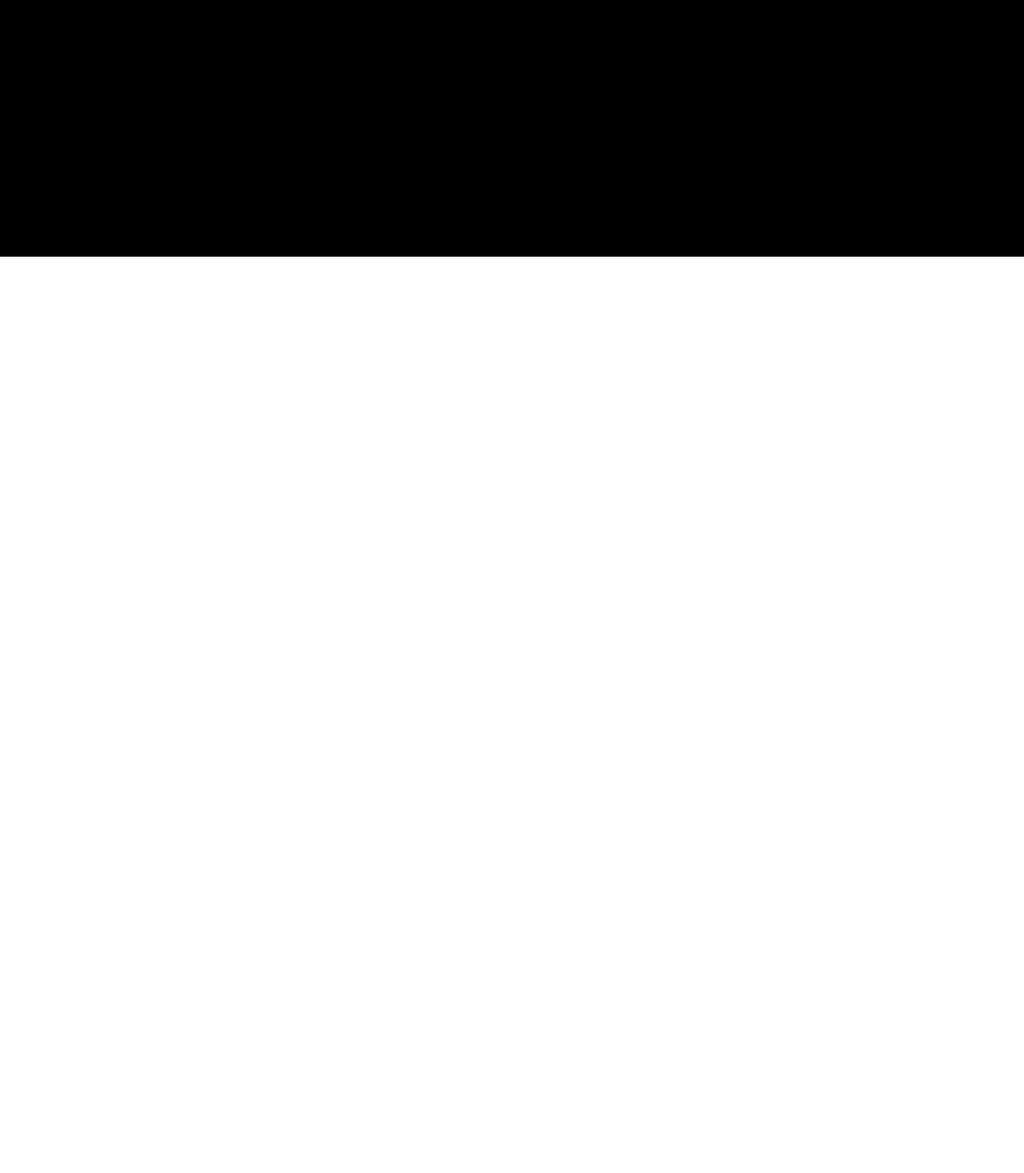
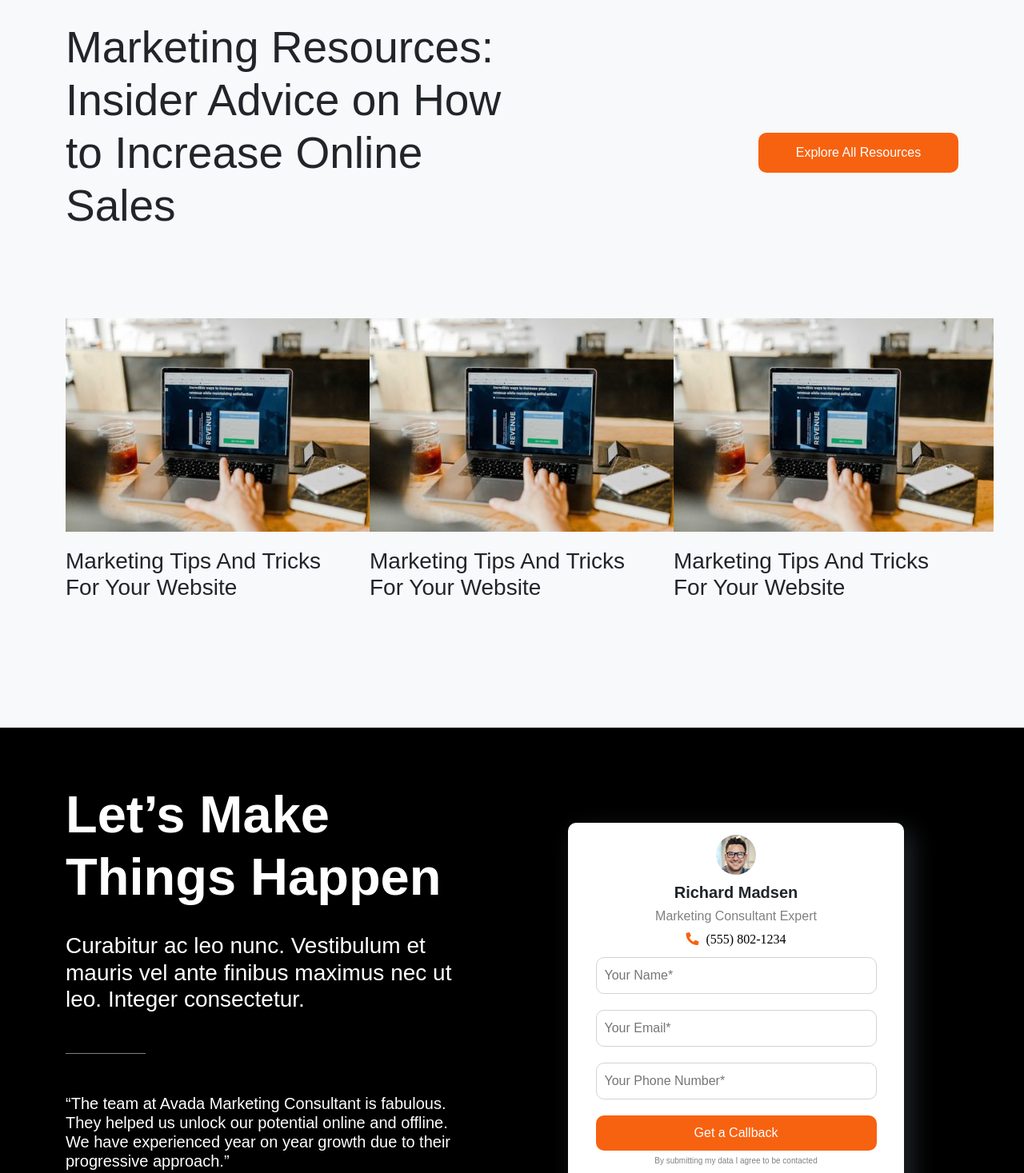
Before and after one commit to FedericoCaf/proj-html-vuejs, a Vue app: page / in a window 1280 px wide. Shown: the part 7438-8905 px from the top of the page at 80% size. Before the commit the page ends 7759 px from the top, so only its background shows below. Built offline with nearby package versions, Linux system fonts and the light colour scheme; a small style sheet from the web is missing.

Commit message:
static-site-desktop-ok

```diff
--- a/public/index.html
+++ b/public/index.html
@@ -5,7 +5,7 @@
     <meta http-equiv="X-UA-Compatible" content="IE=edge">
     <meta name="viewport" content="width=device-width,initial-scale=1.0">
     <link rel="icon" href="<%= BASE_URL %>favicon.ico">
-    <link rel="stylesheet" href="https://cdnjs.cloudflare.com/ajax/libs/font-awesome/5.10.1/css/all.min.css" integrity="sha512-9my9Mb2+0YO+I4PUCSwUYO7sEK21Y0STBAiFEYoWtd2VzLEZZ4QARDrZ30hdM1GlioHJ8o8cWQiy8IAb1hy/Hg==" crossorigin="anonymous" referrerpolicy="no-referrer" />
+    <link rel="stylesheet" href="https://cdnjs.cloudflare.com/ajax/libs/font-awesome/5.14.0/css/all.min.css" integrity="sha512-1PKOgIY59xJ8Co8+NE6FZ+LOAZKjy+KY8iq0G4B3CyeY6wYHN3yt9PW0XpSriVlkMXe40PTKnXrLnZ9+fkDaog==" crossorigin="anonymous" referrerpolicy="no-referrer" />
     <title><%= htmlWebpackPlugin.options.title %></title>
   </head>
   <body>
--- a/src/components/Footer.vue
+++ b/src/components/Footer.vue
@@ -1,9 +1,99 @@
 <template>
 
 <footer>
+  <div class="container-jumbo">
+      <div class="container">
+        <div class="row inner-container d-flex align-items-center">
+            <div class="jumbo-left col-6">
+              <h1>Let’s Make Things Happen</h1>
+              <h4>Curabitur ac leo nunc. Vestibulum et mauris vel ante finibus maximus nec ut leo. Integer consectetur.</h4>
 
-</footer>
+              <div class="fc-line"></div>
+              <h5> “The team at Avada Marketing Consultant is fabulous. They helped us unlock our potential online and offline. We have experienced year on year growth due to their progressive approach.”</h5>
+              <h4>George Anderson</h4>
+              <p>Digitalbox CEO</p>
 
+            </div>
+
+            <div class="jumbo-right col-6">
+               <div class="contact-card">
+                 <div class="img-card-top">
+                    <img src="../assets/img/marketing-consultant-expert.jpg" alt="consultant">
+                 </div>
+                    <h5> <strong>Richard Madsen</strong> </h5>
+                    <h6>Marketing Consultant Expert</h6>
+                    <a href="#"> <i class="fas fa-phone-alt"> <span> (555) 802-1234 </span> </i></a>
+
+                    <input type="text" placeholder="Your Name*">
+                    <input type="text" placeholder="Your Email*">
+                    <input type="text" placeholder="Your Phone Number*">
+                    <button class="fc-callback"> Get a Callback </button>
+                    <p>By submitting my data I agree to be contacted</p>
+
+               </div>
+            </div>
+        </div>
+      </div>
+   </div>
+   <div class="container bottom-footer">
+     <div class="row">
+       <div class="col-5 container-footer-left d-flex flex-column justify-content-between">
+         <div class="footer-left-top">
+            <h2>Grow Your Online Business Strategically, and Improve Customer Retention.</h2>
+            <div class="fc-social d-flex">
+              <i class="fab fa-facebook-f"></i>
+              <i class="fab fa-twitter"></i>
+              <i class="fab fa-instagram"></i>
+              <i class="fab fa-youtube"></i>
+              <i class="fab fa-linkedin"></i>
+              <i class="fab fa-tiktok"></i>
+            </div>
+         </div>
+
+          <p>© 2021 • Avada Consultant • Powered by WordPress</p>
+
+       </div>
+
+       <div class="col-7">
+         <div class="row">
+           <div class="col-3 container-footer-right d-flex flex-column justify-content-between">
+             <ul>
+               <li> <strong>Services</strong></li>
+               <li>Marketing Plan</li>
+               <li>Sales development</li>
+               <li>Digital Marketing</li>
+               <li>Pricing</li>
+               <li>Wht Us</li>
+               <li>Cases Studies</li>
+             </ul>
+             <p>Call Us (555) 802-1234</p>
+           </div>
+           <div class="col-3 container-footer-right d-flex flex-column justify-content-between">
+             <ul>
+              <li> <strong>Resources</strong></li>
+               <li>Learning Center</li>
+               <li>Video Tutorial</li>
+               <li>Customers</li>
+               <li>Blog</li>
+             </ul>
+             <p></p>
+           </div>
+           <div class="col-3 container-footer-right d-flex flex-column justify-content-between">
+             <ul>
+                <li> <strong>Company</strong></li>
+               <li>Who We Are</li>
+               <li>Contact Us</li>
+               <li>Careers</li>
+             </ul>
+             <p>info@yourcompany.com</p>
+           </div>
+         </div>
+       </div>
+     </div>
+   </div>
+
+
+ </footer>
 </template>
 
 <script>
@@ -13,11 +103,135 @@ export default {
 </script>
 
 <style lang="scss" scoped>
+@import '../assets/style/vars.scss';
 
- footer{
-   margin-top: 100px;
-   height: 500px;
-   background-color: black;
- }
+
+.container-jumbo{
+  padding: 70px;
+  background-color: black;
+
+}
+
+.jumbo-left{
+  padding-right: 50px;
+  color: white;
+   .fc-btn-our-services{
+     border: none;
+     margin-top: 20px;
+     border-radius: 15px;
+     background-color: white;
+     color: black;
+     padding: 15px;
+     width: 300px;
+     font-size: 25px;
+      i{
+        margin-left: 5px;
+      }
+   }
+   h1{
+     font-size: 65px;
+     font-weight: 700;
+     color: white;
+   }
+   h4{
+     font-size: 28px;
+     margin: 30px 0;
+   }
+
+   .fc-line{
+     margin-top: 50px;
+     margin-bottom: 50px;
+     height: 1px;
+     background-color:gray;
+     width: 100px;
+   }
+}
+
+.jumbo-right{
+  padding-left: 70px;
+}
+
+.contact-card{
+  height: 520px;
+  width: 420px;
+  border-radius: 10px;
+  text-align: center;
+  padding: 15px;
+  background-color:white;
+  box-shadow: 10px 10px 30px;
+   .fa-phone-alt{
+          color: $primary-color;
+           span{
+             padding-left: 5px;
+             color: black;
+             font-weight: 400;
+           }
+        }
+   p:last-child{
+    font-size: 10px;
+    margin-top: 5px;
+    color: gray;
+    }
+    h6{
+      color: gray;
+    }
+   input{
+     width: 90%;
+     padding: 10px;
+     border: 1px solid lightgrey;
+     border-radius: 10px;
+     margin: 10px;
+     outline: none;
+   }
+   .fc-callback{
+     width: 90%;
+     margin-top: 10px;
+     padding: 10px;
+     border: none;
+     border-radius: 10px;
+     background-color: $primary-color;
+     color: white;
+   }
+   .img-card-top{
+     height: 50px;
+     width: 100%;
+     margin-bottom: 10px;
+      img{
+        height: 100%;
+        border-radius: 50%;
+      }
+   }
+}
+
+.container-footer-left{
+  height: 470px;
+}
+
+.container-footer-right{
+  height: 470px;
+   ul{
+     padding-left: 0 !important;
+   }
+    li:not(:first-child){
+      padding-top: 20px;
+      cursor: pointer;
+    }
+}
+
+.bottom-footer{
+  margin-top: 100px;
+   p{
+     padding-bottom: 20px;
+     font-size: 14px;
+   }
+}
+
+.fc-social{
+  i{
+    padding: 30px 30px 30px 0;
+    font-size: 20px;
+  }
+}
+
 
 </style>
--- a/src/components/Marketing.vue
+++ b/src/components/Marketing.vue
@@ -1,8 +1,7 @@
 <template>
-
-  <div class="container">
+ <div class="wrapper">
+     <div class="container">
       <div class="row d-flex">
-
          <div class="col-6 img-testimonial">
            <img src="../assets/img/large-testimonial-600x583.jpg" alt="img-testimonial">
          </div>
@@ -11,12 +10,50 @@
               <h2>“The team at Avada Marketing Consultant is fabulous. They helped us unlock our potential online and offline. We have experienced year on year growth due to their progressive approach.”</h2>
               <h5>Kate Schadler</h5>
               <p>Marketing Consultant – Abstract</p>
+          </div>
+       </div>
+    </div>
+
+  <div class="container-gray bg-light">
+    <div class="container">
+      <div class="marketing-title d-flex justify-content-between">
+         <h2>Marketing Resources: Insider Advice on How to Increase Online Sales</h2>
+         <button class="fc-button-orange">Explore All Resources</button>
+      </div>
+
+       <div class="row img-blog-section">
+
+         <div class="col-4">
+           <div class="marketing-img">
+             <img src="../assets/img/blog-posts-6-400x267.jpg" alt="img-blog">
+           </div>
+           <h3>Marketing Tips And Tricks For Your Website</h3>
+         </div>
+         <div class="col-4">
+           <div class="marketing-img">
+             <img src="../assets/img/blog-posts-6-400x267.jpg" alt="img-blog">
+           </div>
+           <h3>Marketing Tips And Tricks For Your Website</h3>
+         </div>
+         <div class="col-4">
+           <div class="marketing-img">
+             <img src="../assets/img/blog-posts-6-400x267.jpg" alt="img-blog">
+           </div>
+           <h3>Marketing Tips And Tricks For Your Website</h3>
+         </div>
 
        </div>
 
 
-      </div>
+    </div>
   </div>
+
+
+
+
+ </div>
+
+
 
 </template>
 
@@ -27,6 +64,7 @@ export default {
 </script>
 
 <style lang="scss" scoped>
+@import '../assets/style/vars.scss';
 
 .img-testimonial{
   padding: 60px 0;
@@ -36,10 +74,34 @@ export default {
 }
 
 .text-testimonial{
-  padding: 130px;
+  padding: 150px;
    h2{
      margin-bottom: 35px;
    }
 }
 
+.marketing-title{
+   h2{
+     width: 50%;
+     font-size: 55px;
+   }
+
+   .fc-button-orange{
+     width: 250px;
+     height: 50px;
+     margin-top: 140px;
+   }
+}
+
+.img-blog-section{
+  margin-top: 100px;
+   .marketing-img{
+     margin-bottom: 20px;
+   }
+}
+
+.container-gray{
+  padding: 150px 0;
+}
+
 </style>
```
